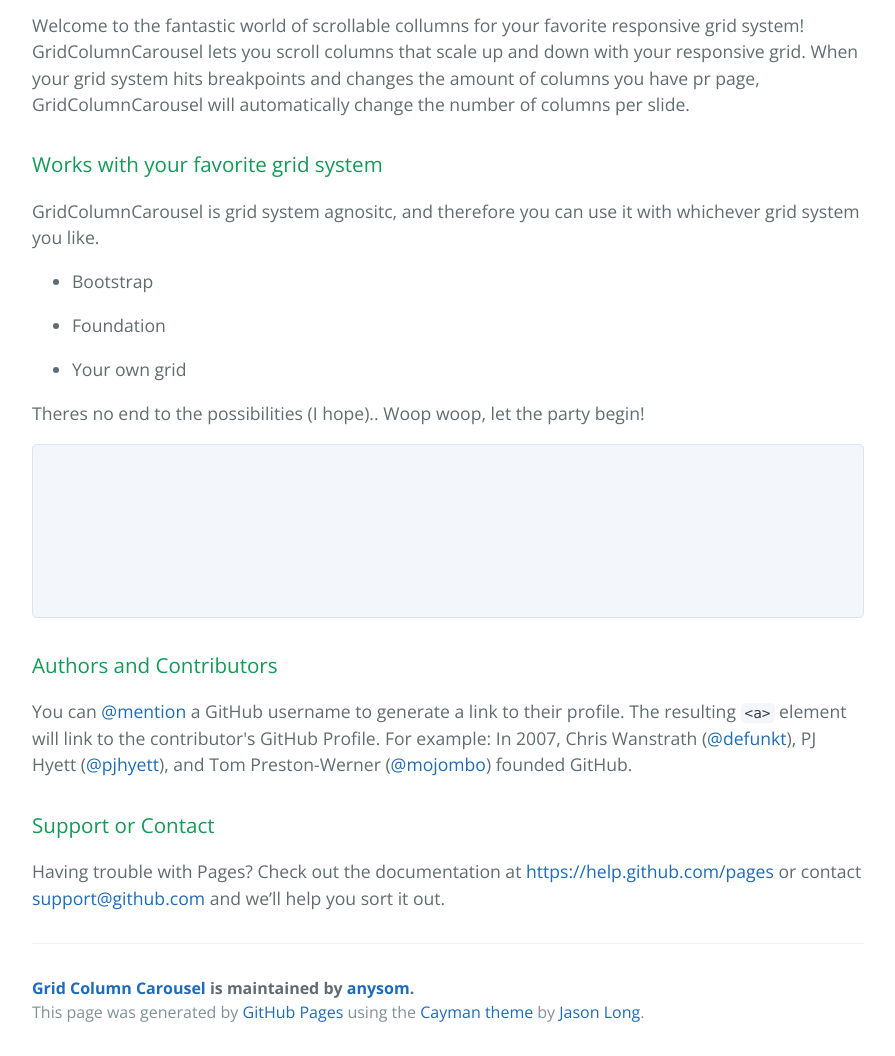
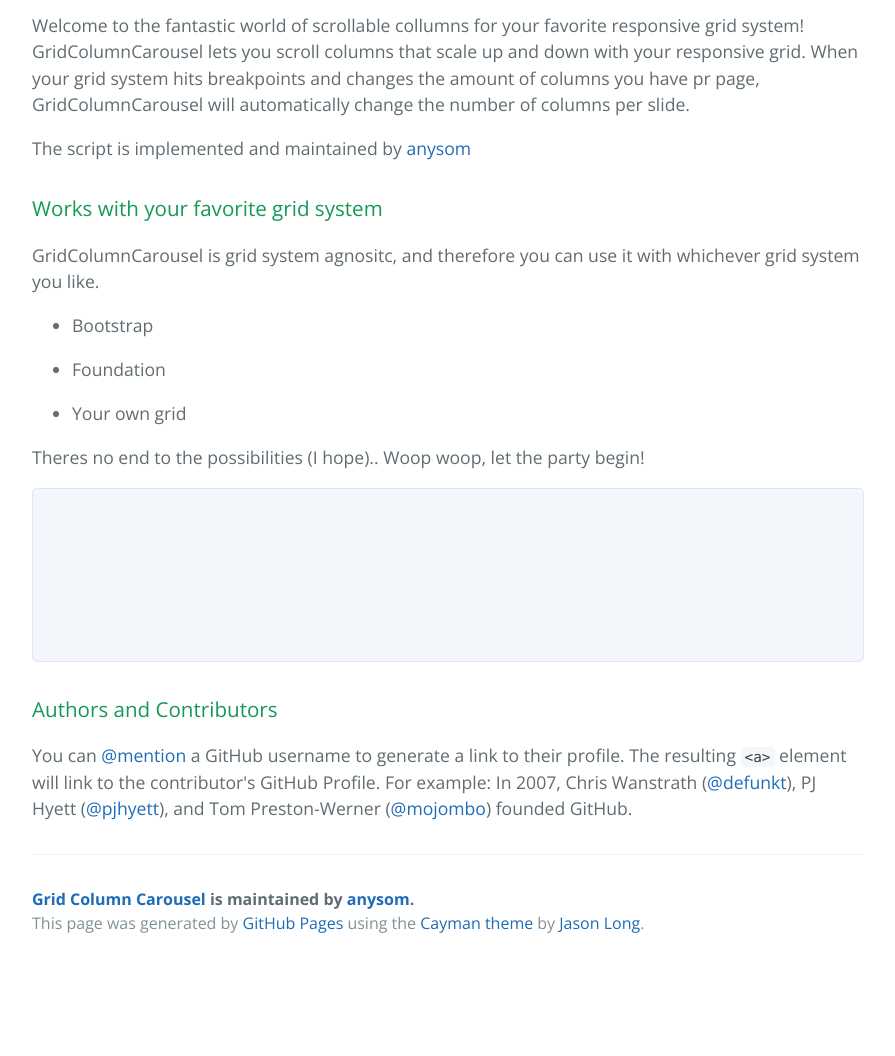
Before and after one commit to anysom/GridColumnCarousel, a plain HTML site: page index.html in a window 1280 px wide. Shown: the part 460-1516 px from the top of the page, without its empty margins (192-1087 px from the left). After the commit the page ends 1427 px from the top, so only its background shows below. Drawn offline with nearby package versions, Linux system fonts and the light colour scheme; a script that the page names is missing.

Commit message:
Update index.html

```diff
--- a/index.html
+++ b/index.html
@@ -24,6 +24,7 @@
 
 <p>Welcome to the fantastic world of scrollable collumns for your favorite responsive grid system!
 GridColumnCarousel lets you scroll columns that scale up and down with your responsive grid. When your grid system hits breakpoints and changes the amount of columns you have pr page, GridColumnCarousel will automatically change the number of columns per slide.</p>
+<p>The script is implemented and maintained by <a href="https://github.com/anysom">anysom</a></p>
 
 <h3>
 <a id="works-with-your-favorite-grid-system" class="anchor" href="#works-with-your-favorite-grid-system" aria-hidden="true"><span class="octicon octicon-link"></span></a>Works with your favorite grid system</h3>
@@ -60,10 +61,6 @@ GridColumnCarousel lets you scroll columns that scale up and down with your resp
 
 <p>You can <a href="https://github.com/blog/821" class="user-mention">@mention</a> a GitHub username to generate a link to their profile. The resulting <code>&lt;a&gt;</code> element will link to the contributor's GitHub Profile. For example: In 2007, Chris Wanstrath (<a href="https://github.com/defunkt" class="user-mention">@defunkt</a>), PJ Hyett (<a href="https://github.com/pjhyett" class="user-mention">@pjhyett</a>), and Tom Preston-Werner (<a href="https://github.com/mojombo" class="user-mention">@mojombo</a>) founded GitHub.</p>
 
-<h3>
-<a id="support-or-contact" class="anchor" href="#support-or-contact" aria-hidden="true"><span class="octicon octicon-link"></span></a>Support or Contact</h3>
-
-<p>Having trouble with Pages? Check out the documentation at <a href="https://help.github.com/pages">https://help.github.com/pages</a> or contact <a href="mailto:support@github.com">support@github.com</a> and we’ll help you sort it out.</p>
 
       <footer class="site-footer">
         <span class="site-footer-owner"><a href="https://github.com/anysom/GridColumnCarousel">Grid Column Carousel</a> is maintained by <a href="https://github.com/anysom">anysom</a>.</span>
```
